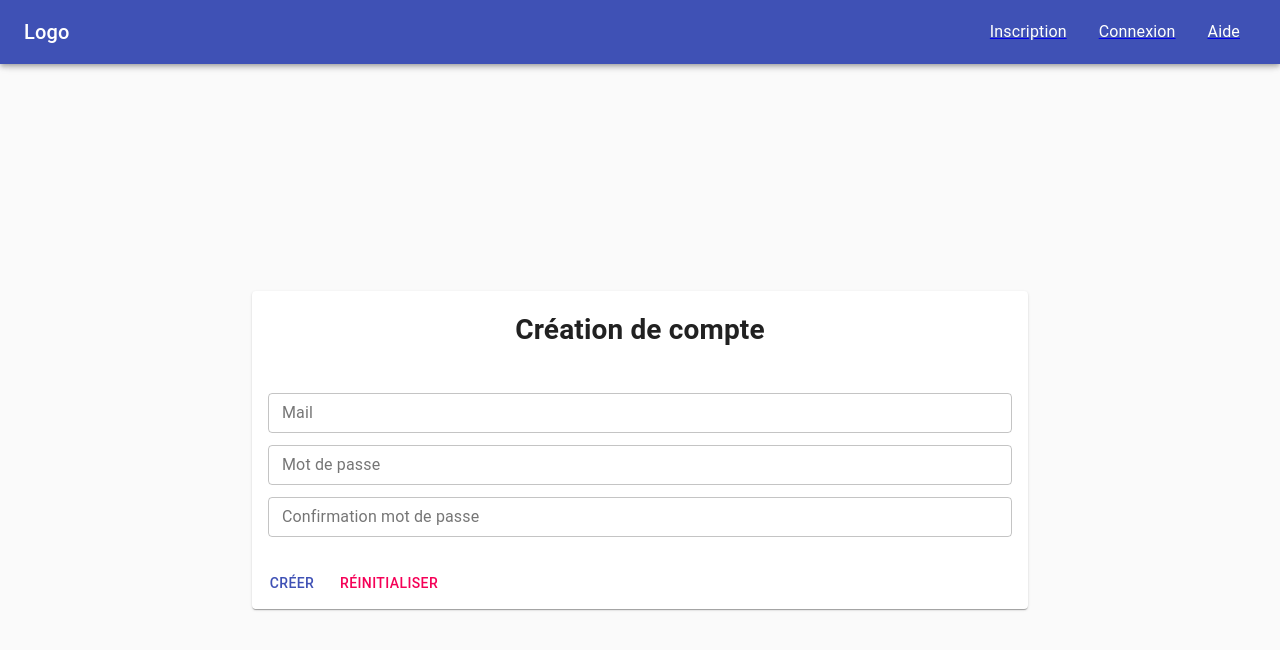
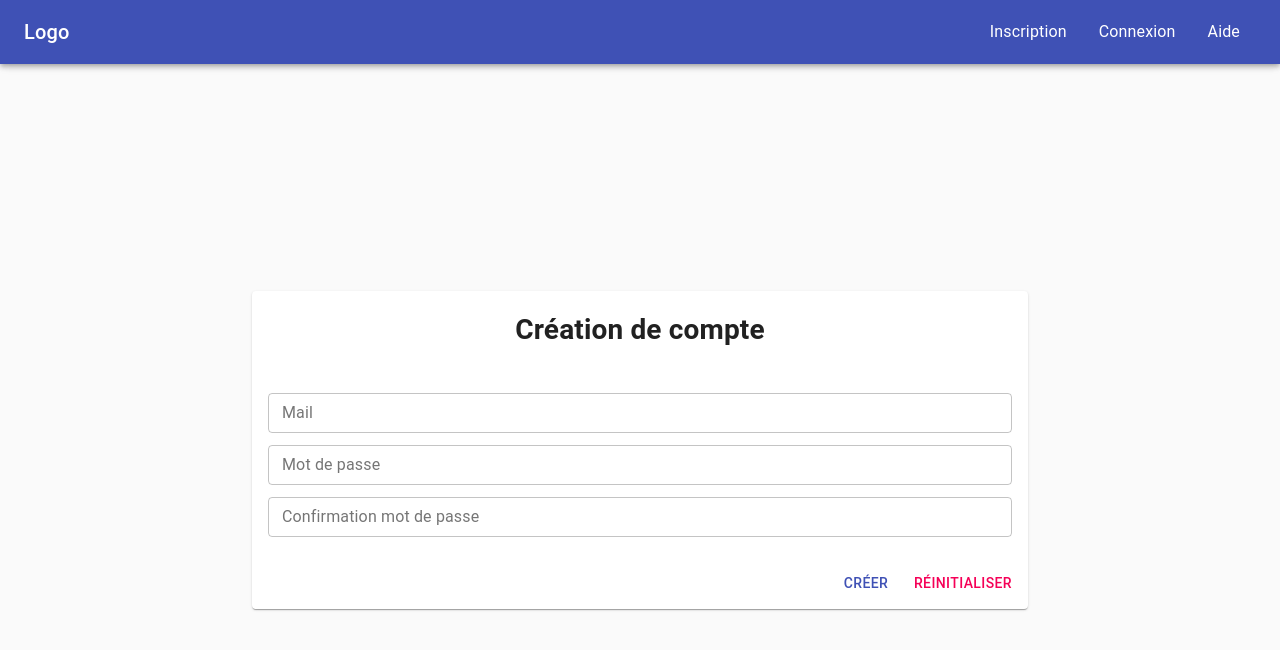
Before and after one commit to GeoffreyDu/masterpiece, a React (Create React App) app in the folder masterpiece-front/: page /inscription in a window 1280 px wide. Shown: the top 650 px of the page. Built offline with nearby package versions, Linux system fonts and the light colour scheme.

Commit message:
new organisation

```diff
--- a/masterpiece-front/src/App.css
+++ b/masterpiece-front/src/App.css
@@ -11,6 +11,11 @@
   color: black;
   text-decoration: none;
 }
+
+.button{
+  float: right;
+}
+
 @media (max-width: 1280px) and (orientation: landscape) {
   .App {
     padding-top: 50px;
--- a/masterpiece-front/src/App.js
+++ b/masterpiece-front/src/App.js
@@ -1,6 +1,6 @@
 import React from 'react';
-import SignupForm from './components/SignupForm';
-import NavBar from './components/Navbar'
+import SignupForm from './components/Signup/SignupForm';
+import NavBar from './components/Navbar/Navbar'
 
 function App() {
   return (
--- a/masterpiece-front/src/components/Navbar.js
+++ b/masterpiece-front/src/components/Navbar/Navbar.js
@@ -65,7 +65,11 @@ function NavBar(props) {
 
   const drawer = (
     <div>
-      <div className={classes.toolbar} />
+      <div className={classes.toolbar} style={{display: 'flex'}}>
+        <Typography style={{display: 'flex', margin: 'auto'}} variant='h6' noWrap>
+          <Link style={{margin:'auto'}} className='linkDrawer' to={'/'}>Logo</Link>
+        </Typography>
+      </div>
       <Divider />
       <List>
         {[
@@ -74,7 +78,7 @@ function NavBar(props) {
             {text:'Aide', icon: <HelpIcon/>}].map(({text, icon}) => (
             <ListItem button key={text}>
                 <ListItemIcon>{icon}</ListItemIcon>
-                <Link to={`/${text}`}><ListItemText className='linkDrawer' primary={text} /></Link>
+                <Link className='linkDrawer' to={`/${text}`}><ListItemText primary={text} /></Link>
             </ListItem>
         ))}
       </List>
@@ -96,14 +100,14 @@ function NavBar(props) {
             <MenuIcon />
             </IconButton>
             <Typography variant='h6' noWrap>
-                Logo
+                <Link className='link' to={'/'}>Logo</Link>
             </Typography>
             <Hidden smDown>
                 <div style={{flexGrow:1}}></div>
                 <List style={{display: 'flex'}}>
                 {['Inscription', 'Connexion', 'Aide'].map((text) => (
                 <ListItem button key={text}>
-                    <Link to={`/${text}`}><ListItemText className='link' primary={text} /></Link>
+                    <Link className='link' to={`/${text}`}><ListItemText primary={text} /></Link>
                 </ListItem>
                 ))}
                 </List>
--- a/masterpiece-front/src/components/SigninForm.js
+++ b/masterpiece-front/src/components/Signin/SigninForm.js
@@ -61,7 +61,7 @@ const form = props => {
                             fullWidth
                             />
                         </CardContent>
-                        <CardActions>
+                        <CardActions className="button">
                             <Button type="submit" color="primary" disabled={isSubmitting}>
                             Connexion
                             </Button>
--- a/masterpiece-front/src/components/SignupForm.js
+++ b/masterpiece-front/src/components/Signup/SignupForm.js
@@ -76,7 +76,7 @@ const form = props => {
                     fullWidth
                   />
                 </CardContent>
-                <CardActions>
+                <CardActions className="button">
                   <Button type="submit" color="primary" disabled={isSubmitting}>
                     Créer
                   </Button>
--- a/masterpiece-front/src/index.js
+++ b/masterpiece-front/src/index.js
@@ -3,10 +3,10 @@ import ReactDOM from 'react-dom';
 import './index.css';
 import App from './App';
 import './App.css';
-import Navbar from './components/Navbar'
+import Navbar from './components/Navbar/Navbar'
 import * as serviceWorker from './serviceWorker';
-import SignupForm from './components/SignupForm';
-import SigninForm from './components/SigninForm';
+import SignupForm from './components/Signup/SignupForm';
+import SigninForm from './components/Signin/SigninForm';
 import {BrowserRouter as Router, Switch, Route} from 'react-router-dom'
 
 const Root = ()=>{
```
Also changed, not shown: masterpiece-front/src/components/Navbar/navbar.css (added), masterpiece-front/src/components/Signin/signin.css (added), masterpiece-front/src/components/Signup/signup.css (added).
